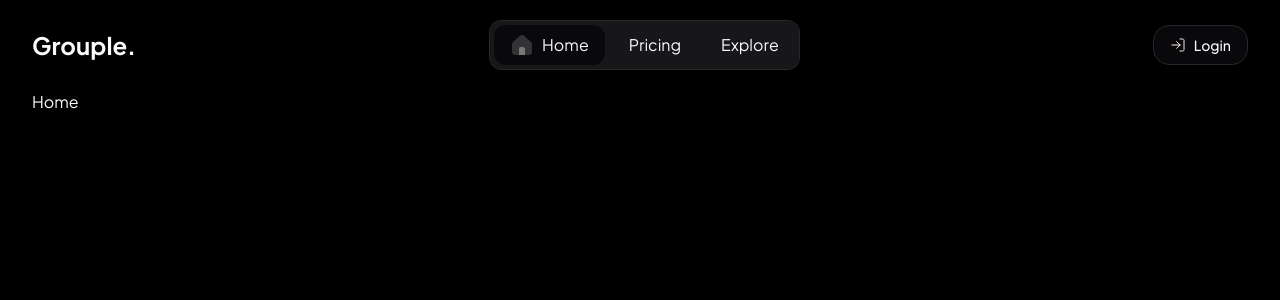
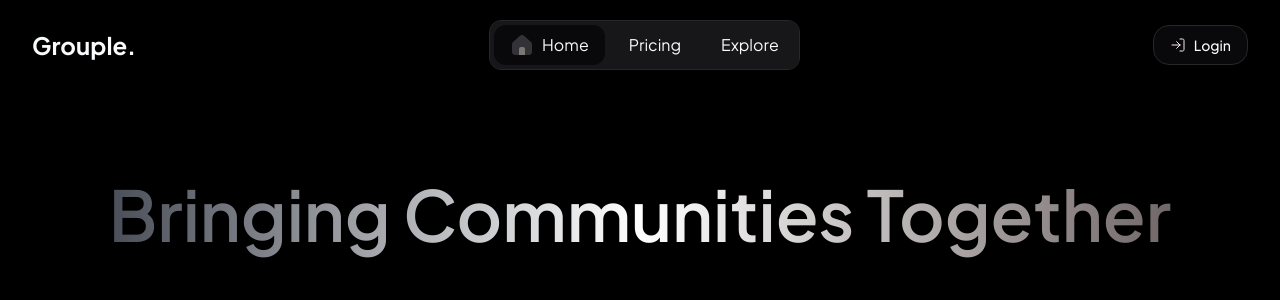
Before and after one commit to tanzid64/grouple, a Next.js app: page / in a window 1280 px wide. Shown: the top 300 px of the page. Built offline with nearby package versions, Linux system fonts and the light colour scheme.

Commit message:
feat: gradient text component created

```diff
--- /dev/null
+++ b/src/app/(landing)/_components/call-to-action/index.tsx
@@ -0,0 +1,18 @@
+import GradientText from "@/components/global/gradient-text"
+
+type Props = {}
+
+const CallToAction: React.FC<Props> = ({}) => {
+    return (
+        <div className="flex flex-col items-start md:items-center gap-y-5 md:gap-y-0">
+            <GradientText
+                className="text-[35px] md:text-[40px] lg:text-[55px] xl:text-[70px] 2xl:text-[80px] leading-tight font-semibold"
+                element="H1"
+            >
+                Bringing Communities <br className="md:hidden" /> Together
+            </GradientText>
+        </div>
+    )
+}
+
+export default CallToAction
--- a/src/app/(landing)/page.tsx
+++ b/src/app/(landing)/page.tsx
@@ -1,7 +1,13 @@
+import CallToAction from "./_components/call-to-action"
+
 type Props = {}
 
 const Home: React.FC<Props> = ({}) => {
-    return <div>Home</div>
+    return <div className="md:px-10 py-20 flex flex-col gap-36">
+        <div className="">
+            <CallToAction />
+        </div>
+    </div>
 }
 
 export default Home
--- a/src/app/layout.tsx
+++ b/src/app/layout.tsx
@@ -20,7 +20,7 @@
     children: React.ReactNode
 }>) {
     return (
-        <ClerkProvider >
+        <ClerkProvider>
             <html lang="en" suppressHydrationWarning>
                 <body className={`${jakarta.className} bg-black`}>
                     <ThemeProvider
--- /dev/null
+++ b/src/components/global/gradient-text/index.tsx
@@ -0,0 +1,28 @@
+import { cn } from "@/lib/utils"
+
+type Props = {
+    element?: "H1" | "H2"
+    className?: string
+    children: React.ReactNode
+}
+
+const GradientText: React.FC<Props> = ({ element, className, children }) => {
+    switch (element) {
+        case "H1":
+            return (
+                <h1 className={cn(className, "text-gradient")}>{children}</h1>
+            )
+
+        case "H2":
+            return (
+                <h2 className={cn(className, "text-gradient")}>{children}</h2>
+            )
+
+        default:
+            return (
+                <p className={cn(className, "text-gradient")}>{children}</p>
+            )
+    }
+}
+
+export default GradientText
```
